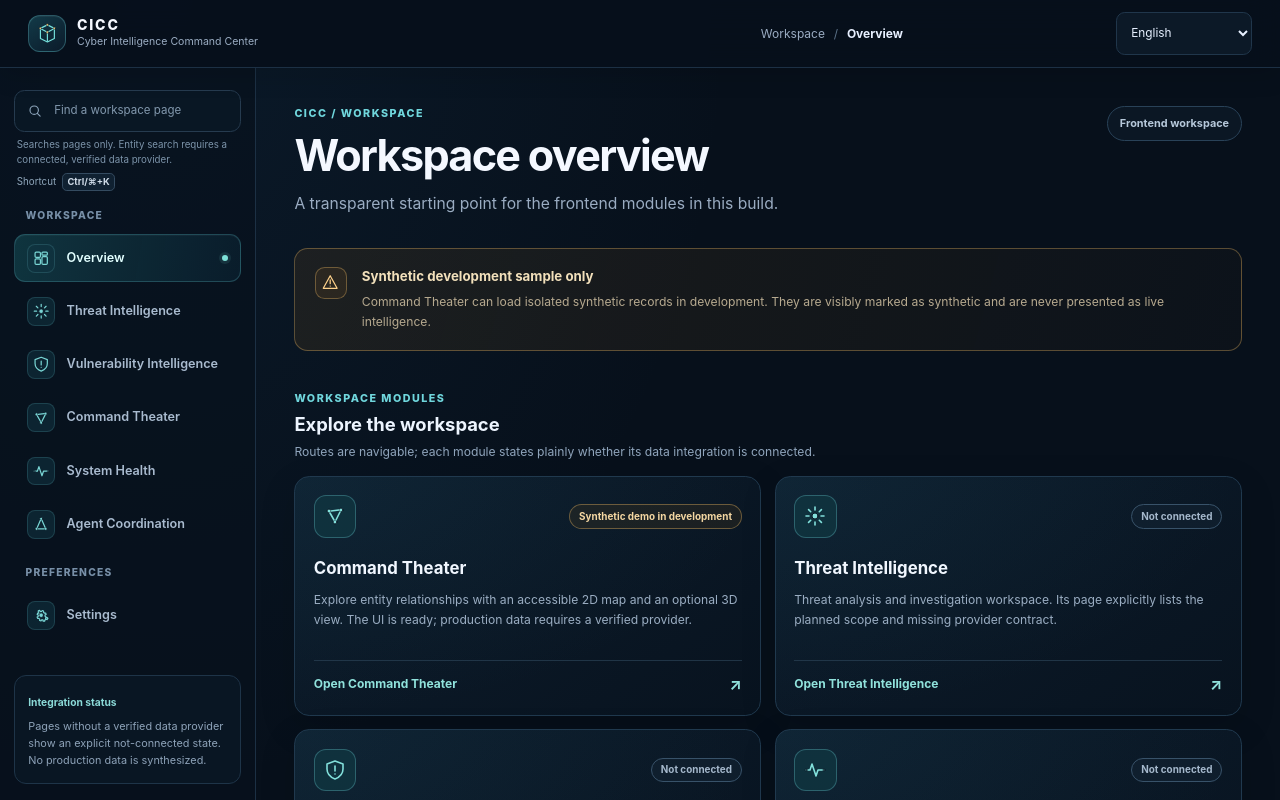
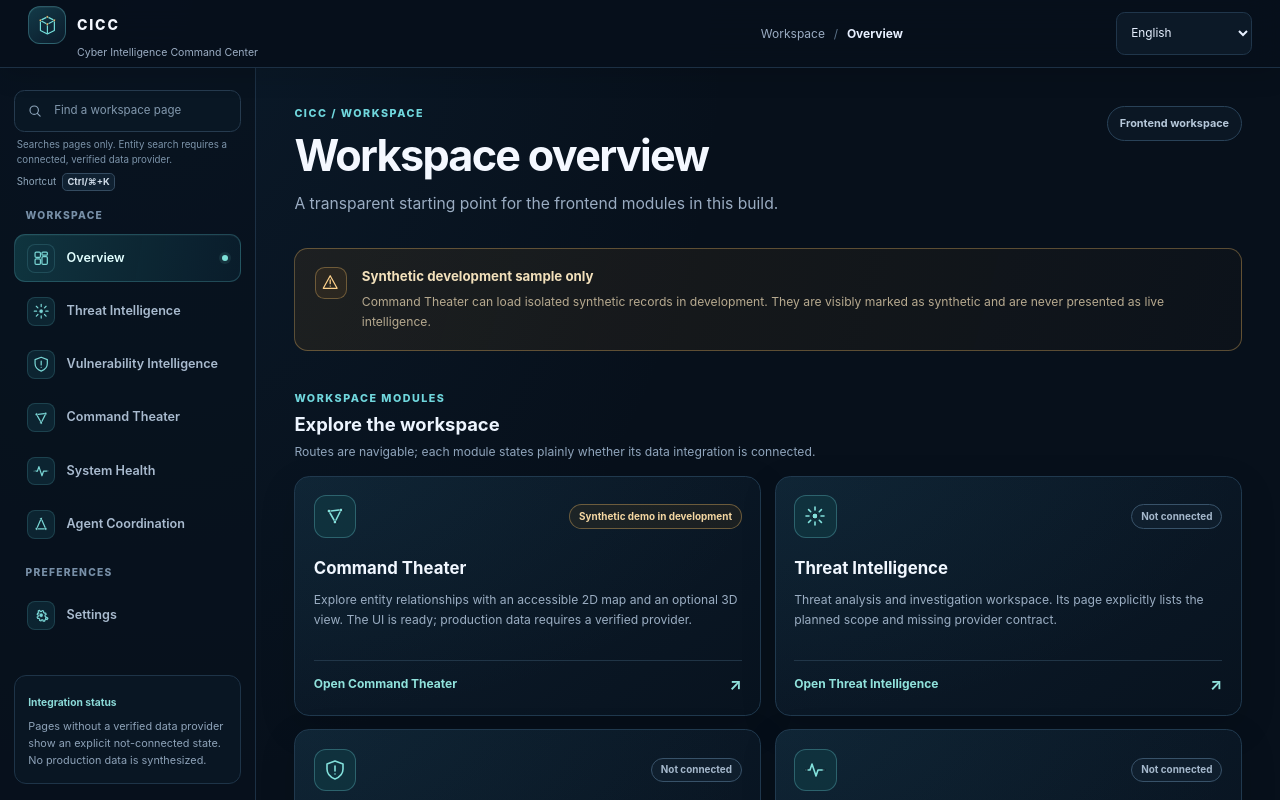
Before and after one commit to oldman-088/cicc, a Next.js app in the folder apps/web/: page / in a window 1280 px wide. Shown: the top 800 px of the page. Built offline with nearby package versions, Linux system fonts and the light colour scheme.

Commit message:
Match brand link name to visible text
Co-authored-by: arena-agent <297053741+arena-agent@users.noreply.github.com>

```diff
--- a/apps/web/src/components/application/ApplicationShell.module.css
+++ b/apps/web/src/components/application/ApplicationShell.module.css
@@ -44,6 +44,13 @@
 }
 
 .brand {
+  display: grid;
+  width: fit-content;
+  min-width: 0;
+  gap: 0.05rem;
+}
+
+.brandLink {
   display: flex;
   width: fit-content;
   min-width: 0;
@@ -80,12 +87,6 @@
   stroke-width: 0.5;
 }
 
-.brandCopy {
-  display: grid;
-  min-width: 0;
-  gap: 0.05rem;
-}
-
 .brandName {
   color: var(--cicc-text-strong);
   font-size: 0.88rem;
@@ -95,6 +96,8 @@
 }
 
 .brandDescription {
+  min-width: 0;
+  margin-inline-start: 3.05rem;
   overflow: hidden;
   color: var(--cicc-text-muted);
   font-size: 0.66rem;
--- a/apps/web/src/components/application/ApplicationShell.tsx
+++ b/apps/web/src/components/application/ApplicationShell.tsx
@@ -254,7 +254,8 @@ export function ApplicationShell({ locale, onLocaleChange, children }: Applicati
       </a>
 
       <header className={styles.topbar}>
-        <Link className={styles.brand} href="/" aria-label={`CICC ${messages.brandDescription}`}>
+        <div className={styles.brand}>
+          <Link className={styles.brandLink} href="/">
             <span className={styles.brandMark} aria-hidden="true">
               <svg viewBox="0 0 32 32" focusable="false">
                 <path d="M7 9.5 16 5l9 4.5v13L16 27l-9-4.5z" />
@@ -265,11 +266,10 @@ export function ApplicationShell({ locale, onLocaleChange, children }: Applicati
                 <circle cx="16" cy="14.5" r="1.5" />
               </svg>
             </span>
-          <span className={styles.brandCopy}>
             <span className={styles.brandName}><bdi dir="ltr">CICC</bdi></span>
+          </Link>
           <span className={styles.brandDescription}>{messages.brandDescription}</span>
-          </span>
-        </Link>
+        </div>
 
         <nav className={styles.breadcrumb} aria-label={messages.breadcrumb}>
           <ol>
```
Also changed, not shown: 1 other file (tests, documents, lock files or other folders). Lines whose indentation alone changed are shown as unchanged.
